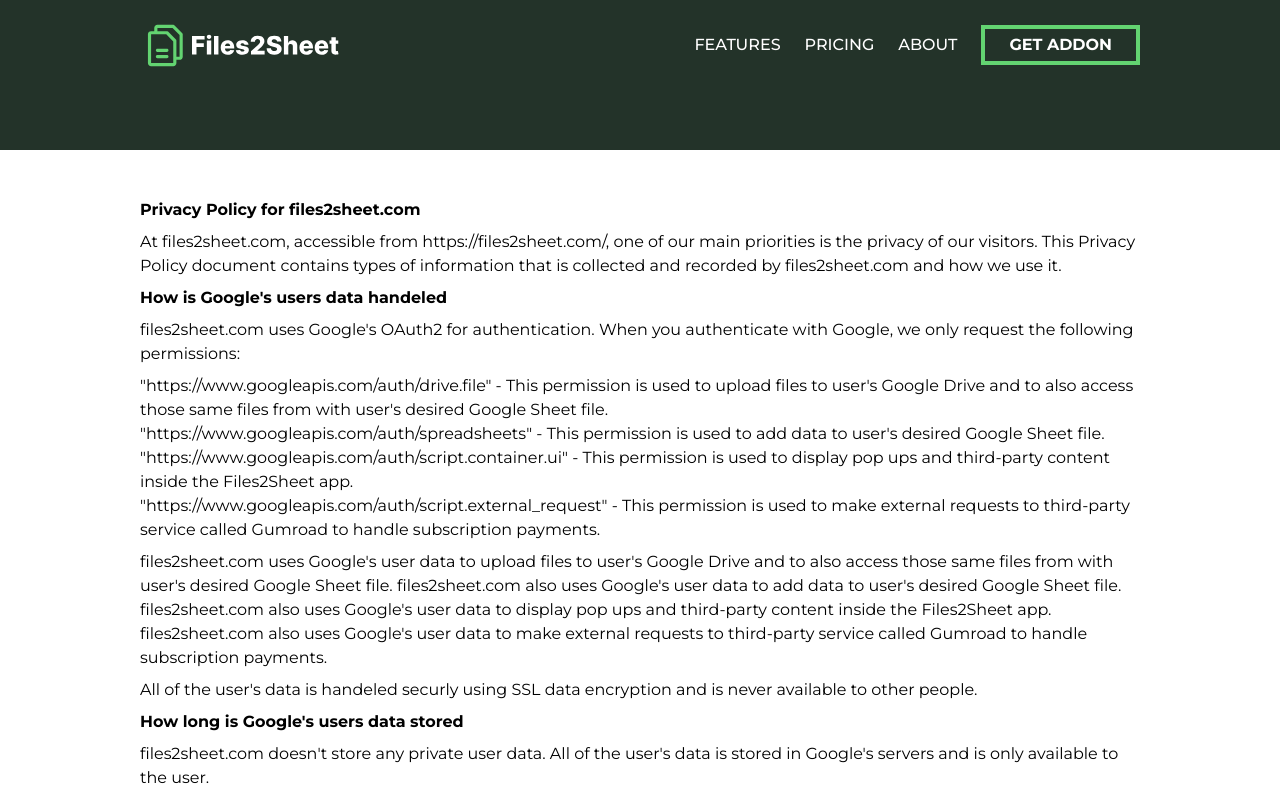
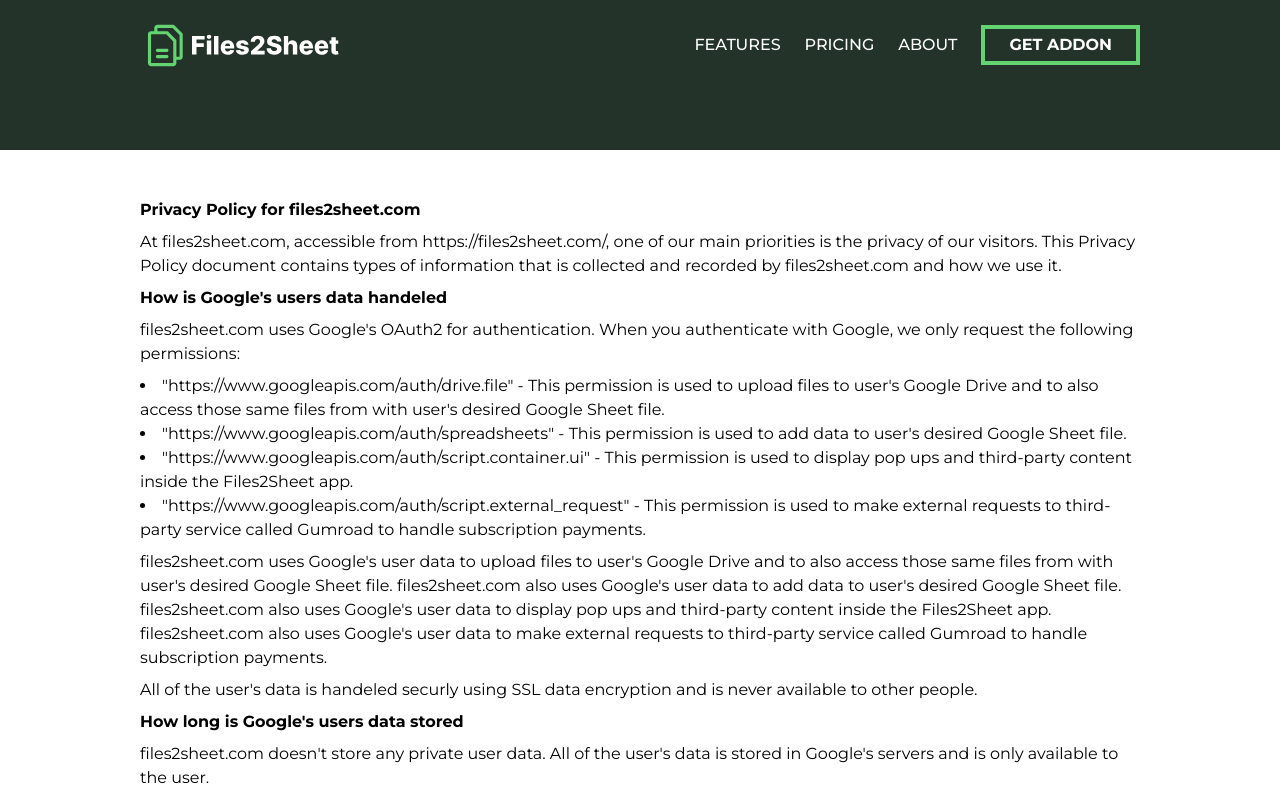
Before and after one commit to JureRelja/files2sheet, a Next.js app: page /privacy-policy in a window 1280 px wide. Shown: the top 800 px of the page. Built offline with nearby package versions, Linux system fonts and the light colour scheme.

Commit message:
ul style added

```diff
--- a/app/privacy-policy/page.tsx
+++ b/app/privacy-policy/page.tsx
@@ -29,7 +29,7 @@ export default function PrivacyPolicy() {
           files2sheet.com uses Google's OAuth2 for authentication. When you
           authenticate with Google, we only request the following permissions:
         </p>
-        <ul>
+        <ul className="list-disc list-inside">
           <li>
             "https://www.googleapis.com/auth/drive.file" - This permission is
             used to upload files to user's Google Drive and to also access those
```
